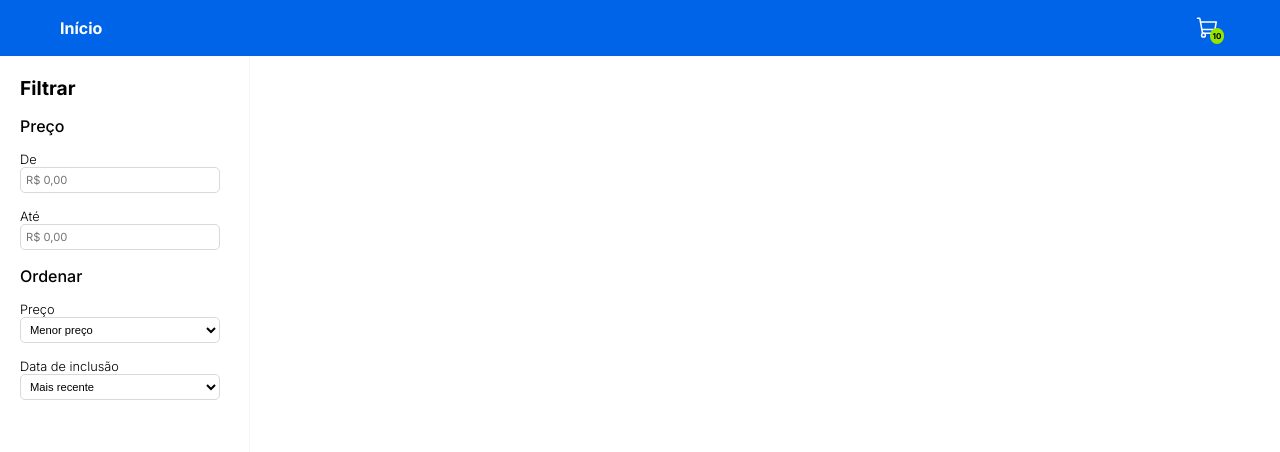
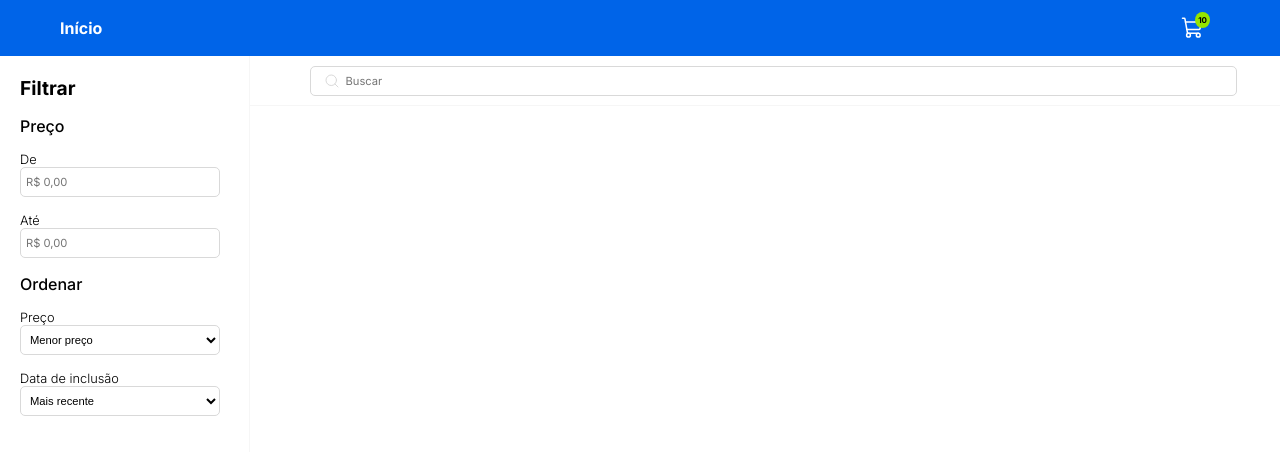
Before and after one commit to GabhPadilha02/desafio-movisis, a React (Vite) app: page / in a window 1280 px wide. Shown: the top 452 px of the page. Built offline with nearby package versions, Linux system fonts and the light colour scheme.

Commit message:
Adding html and css in search component

```diff
--- /dev/null
+++ b/src/App.module.scss
@@ -0,0 +1,7 @@
+.mainContainer{
+  display: flex;
+}
+.contentContainer{
+  display: flex;
+  flex: 1;
+}
--- a/src/App.tsx
+++ b/src/App.tsx
@@ -1,14 +1,19 @@
 import { Header } from "./components/Header/Index";
+import { Search } from "./components/Search/Index";
 import { SidebarFilters } from "./components/SidebarFilters/Index";
+import styles from './App.module.scss'
 
 export function App() {
 
   return (
     <>
       <Header />
-      <div>
+      <main className={styles.mainContainer}>
         <SidebarFilters/>
-      </div>
+        <div className={styles.contentContainer}>
+          <Search/>
+        </div>
+      </main>
     </>
 
   )
--- a/src/components/Header/styles.module.scss
+++ b/src/components/Header/styles.module.scss
@@ -1,6 +1,6 @@
 .container{
   background-color: var(--blue-500);
-  width: 100vw;
+  width: 100%;
   height: 7vh;
   display: flex;
   align-items: center;
@@ -23,9 +23,9 @@
       color: #000000;
       border-radius: 50%;
       padding: 3px;
-      position: absolute;
-      left: 94.5vw;
-      bottom: 94.5vh;
+      position: relative;
+      right: 10px;
+      bottom: 8px;
     }
   }
 }
--- /dev/null
+++ b/src/components/Search/Index.tsx
@@ -0,0 +1,13 @@
+import { MagnifyingGlass } from 'phosphor-react'
+import styles from './styles.module.scss'
+
+export function Search() {
+  return (
+    <form action="" className={styles.searchContainer}>
+      <label htmlFor="">
+        <MagnifyingGlass/>
+        <input type="search" name="searchProducts" id="searchProducts" placeholder='Buscar' />
+      </label>
+    </form>
+  )
+}
--- /dev/null
+++ b/src/components/Search/styles.module.scss
@@ -0,0 +1,31 @@
+.searchContainer{
+  width: 100%;
+  height: 50px;
+  border-bottom: 1px solid #f6f6f6;
+  display: flex;
+  align-items: center;
+
+  label{
+    width: 100%;
+    color: #D9D9D9;
+    display: flex;
+    align-items: center;
+    justify-content: center;
+
+    input{
+      width: 90%;
+      height: 30px;
+      border-radius: 5px;
+      border: 1px solid #D9D9D9;
+      padding: 5px;
+      padding-left: 35px;
+      font-size: 0.7rem;
+    }
+
+    svg{
+      position: relative;
+      left: 30px;
+    }
+  }
+
+}
--- a/src/components/SidebarFilters/styles.module.scss
+++ b/src/components/SidebarFilters/styles.module.scss
@@ -26,6 +26,7 @@
       display: flex;
       flex-direction: column;
       input {
+        height: 30px;
         width: 200px;
         border-radius: 5px;
         border: 1px solid #D9D9D9;
@@ -45,6 +46,7 @@
       font-weight: 300;
       flex-direction: column;
       select{
+        height: 30px;
         width: 200px;
         border-radius: 5px;
         border: 1px solid #D9D9D9;
```
